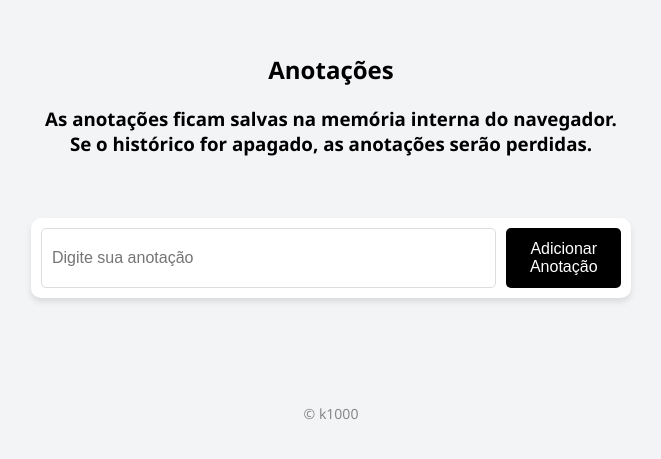
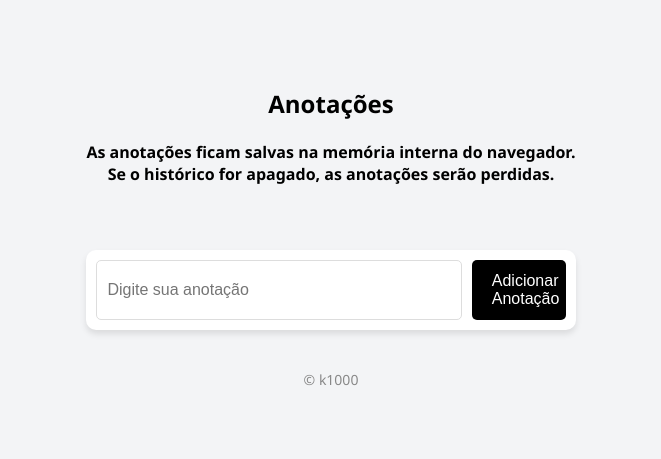
Before and after one commit to k1000anon/anotai, a plain HTML site: page index.html in a window 1280 px wide. Shown: the part 165-624 px from the top of the page, without its empty margins (309-970 px from the left). Drawn offline with Linux system fonts and the light colour scheme.

Commit message:
Update index.html

```diff
--- a/index.html
+++ b/index.html
@@ -147,8 +147,10 @@
 <body>
 <center>
     <h2>Anotações</h2>
-    <h3>As anotações ficam salvas na memória interna do navegador. <br> Se o histórico for apagado, as anotações serão perdidas.</h3>
+    <center>
+    <h4>As anotações ficam salvas na memória interna do navegador. <br> Se o histórico for apagado, as anotações serão perdidas.</h4>
 </center>
+    <center>
 <br>
 <br>
     <div id="todo-form">
```
